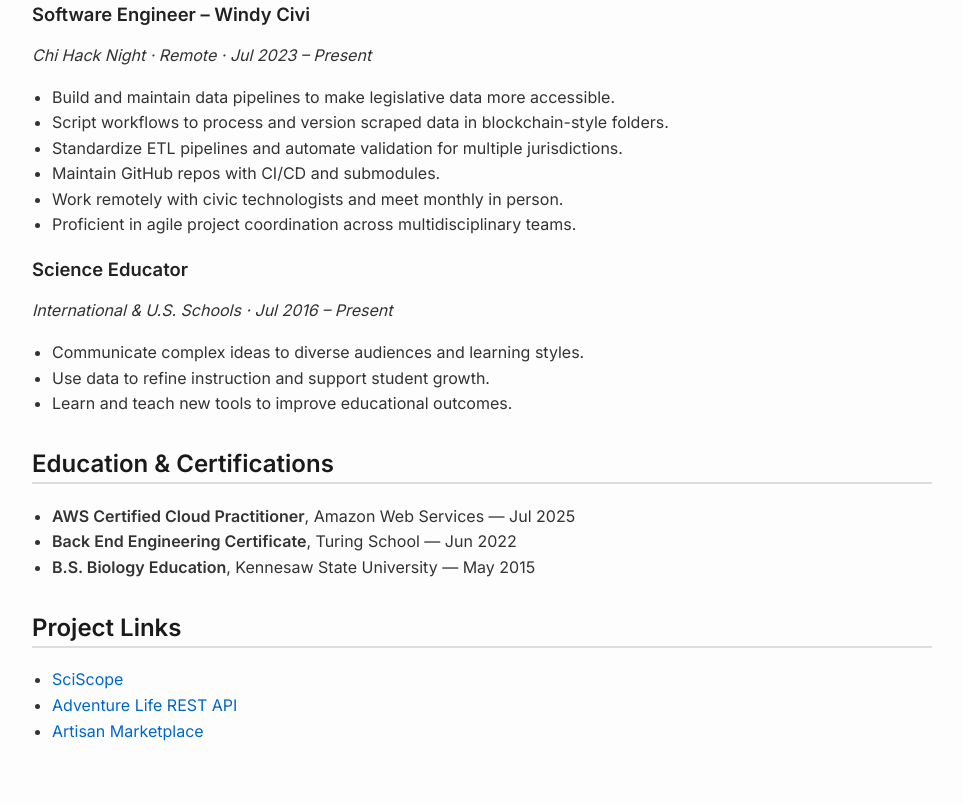
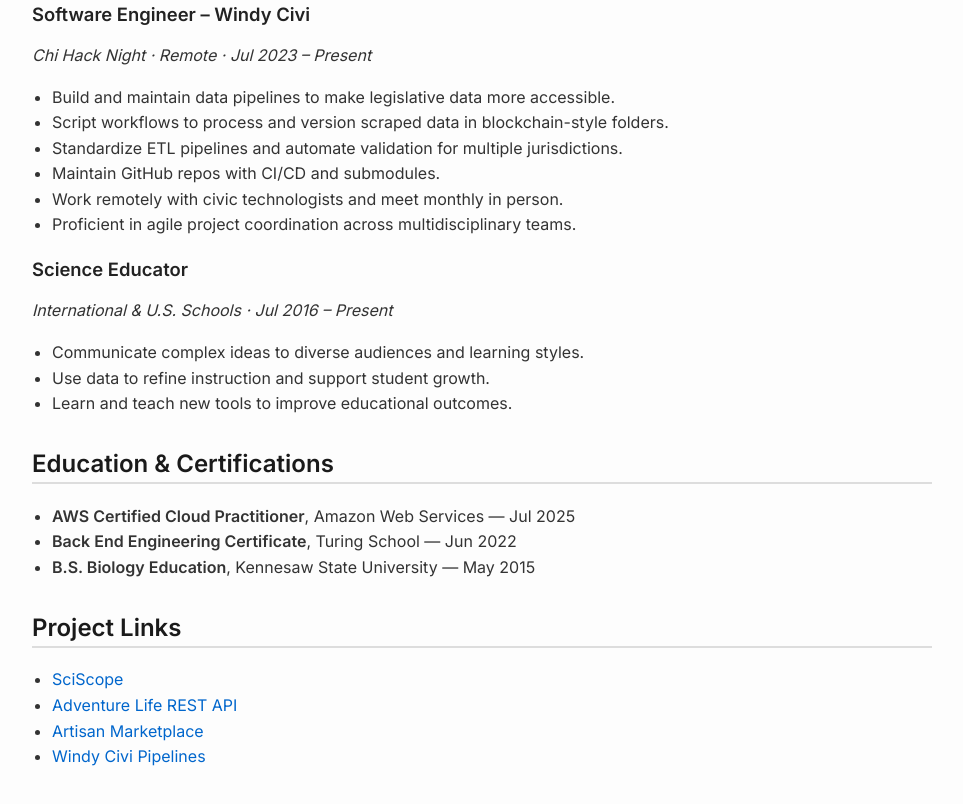
Before and after one commit to wanderlust-create/resume, a plain HTML site: page index.html in a window 1280 px wide. Shown: the part 1388-2192 px from the top of the page, without its empty margins (158-1121 px from the left). Drawn offline with Linux system fonts and the light colour scheme.

Commit message:
chore: update README.md and index.html with additional project links

```diff
--- a/index.html
+++ b/index.html
@@ -223,6 +223,11 @@
           >Artisan Marketplace</a
         >
       </li>
+      <li>
+        <a href="https://github.com/windy-civi-pipelines/.github">
+          Windy Civi Pipelines
+        </a>
+      </li>
     </ul>
   </body>
 </html>
```
Also changed, not shown: 1 other file.
